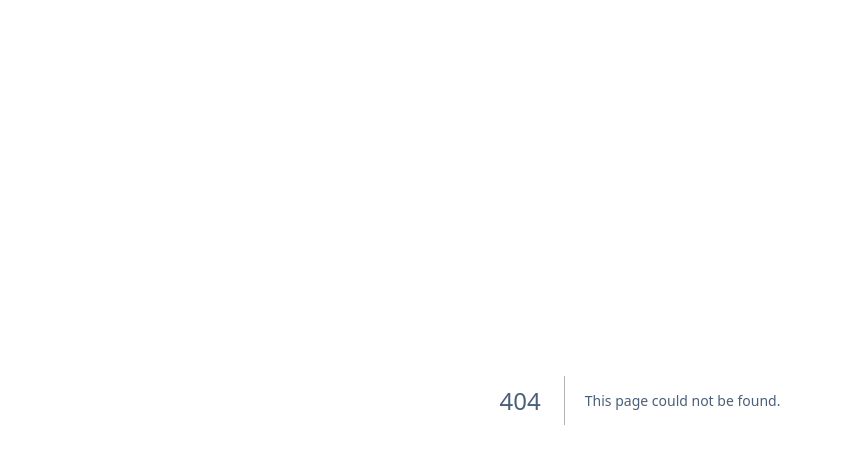
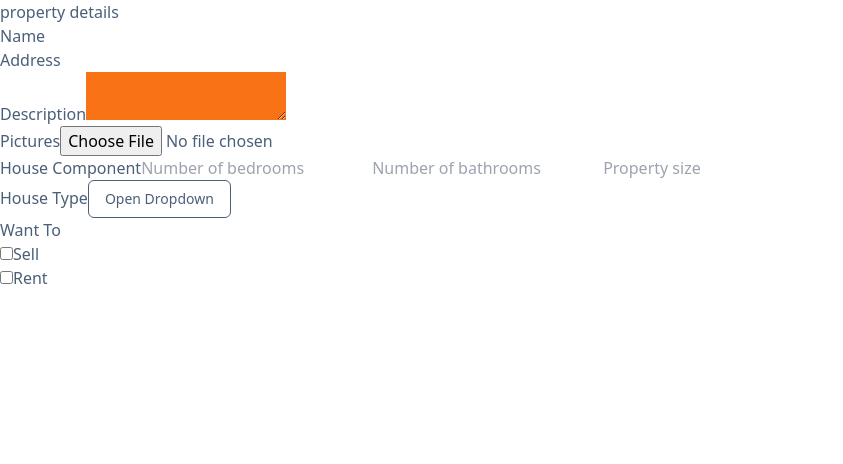
Before and after one commit to zerabruck/rental, a Next.js app: page /dashboard in a window 1280 px wide. Before the commit this address had no page. Shown: the top 464 px of the page, without its empty margins (0-843 px from the left). Built offline with nearby package versions, Linux system fonts and the light colour scheme.

Commit message:
add create house form

```diff
--- /dev/null
+++ b/components/common/Dropdown.tsx
@@ -0,0 +1,46 @@
+import React, { useState } from 'react';
+
+const Dropdown = () => {
+  const [isOpen, setIsOpen] = useState(false);
+  const toggleDropdown = () => setIsOpen(!isOpen);
+
+  return (
+    <div className="relative inline-block text-left">
+      <button
+        type="button"
+        className="px-4 py-2 text-sm font-medium text-gray-700 bg-white border border-gray-300 rounded-md hover:bg-gray-50 focus:outline-none focus:ring focus:ring-blue-200"
+        onClick={toggleDropdown}
+      >
+        Open Dropdown
+      </button>
+
+      {isOpen && (
+        <div className="origin-top-right absolute right-0 mt-2 w-56 rounded-md shadow-lg bg-white ring-1 ring-black ring-opacity-5">
+          <div
+            className="py-1"
+            role="menu"
+            aria-orientation="vertical"
+            aria-labelledby="options-menu"
+          >
+            <a
+              href="#"
+              className="block px-4 py-2 text-sm text-gray-700 hover:bg-gray-100"
+              role="menuitem"
+            >
+              Option 1
+            </a>
+            <a
+              href="#"
+              className="block px-4 py-2 text-sm text-gray-700 hover:bg-gray-100"
+              role="menuitem"
+            >
+              Option 2
+            </a>
+          </div>
+        </div>
+      )}
+    </div>
+  );
+};
+
+export default Dropdown;
--- /dev/null
+++ b/components/dashboard/CreateHouseForm.tsx
@@ -0,0 +1,67 @@
+import React from 'react'
+import Dropdown from '../common/Dropdown'
+
+const CreateHouseForm = () => {
+  return (
+    <div>
+        <p>property details</p>
+        <form>
+            <div>
+            <label>
+                Name
+            </label>
+            <input type='text' />
+            </div>
+            <div>
+            <label>
+                Address
+            </label>
+            <input type='text' />
+            </div>
+            <div>
+                <label>
+                    Description
+                </label>
+                <textarea className='bg-orange-500'></textarea>
+            </div>
+            <div>
+                <label>
+                    Pictures
+                </label>
+                <input type='file' />
+            </div>
+            <div>
+                <label>
+                    House Component
+                </label>
+                <input type='text' placeholder='Number of bedrooms' />
+                <input type='text' placeholder='Number of bathrooms' />
+                <input type='text' placeholder='Property size' />
+            </div>
+            <div>
+                <label>
+                    House Type
+                </label>
+                <Dropdown/>
+            </div>
+            <div>
+                <p>Want To</p>
+                <div>
+                <input type="checkbox" />
+                <label>
+                    Sell
+                </label>
+                </div>
+                <div>
+                <input type="checkbox" />
+                <label>
+                    Rent
+                </label>
+                </div>
+            </div>
+        </form>
+    </div>
+  )
+}
+
+export default CreateHouseForm
--- /dev/null
+++ b/src/pages/dashboard.tsx
@@ -0,0 +1,13 @@
+import CreateHouseForm from '@/components/dashboard/CreateHouseForm'
+import React from 'react'
+
+function dashboard() {
+  return (
+    <div>
+        <CreateHouseForm/>
+
+    </div>
+  )
+}
+
+export default dashboard
```
